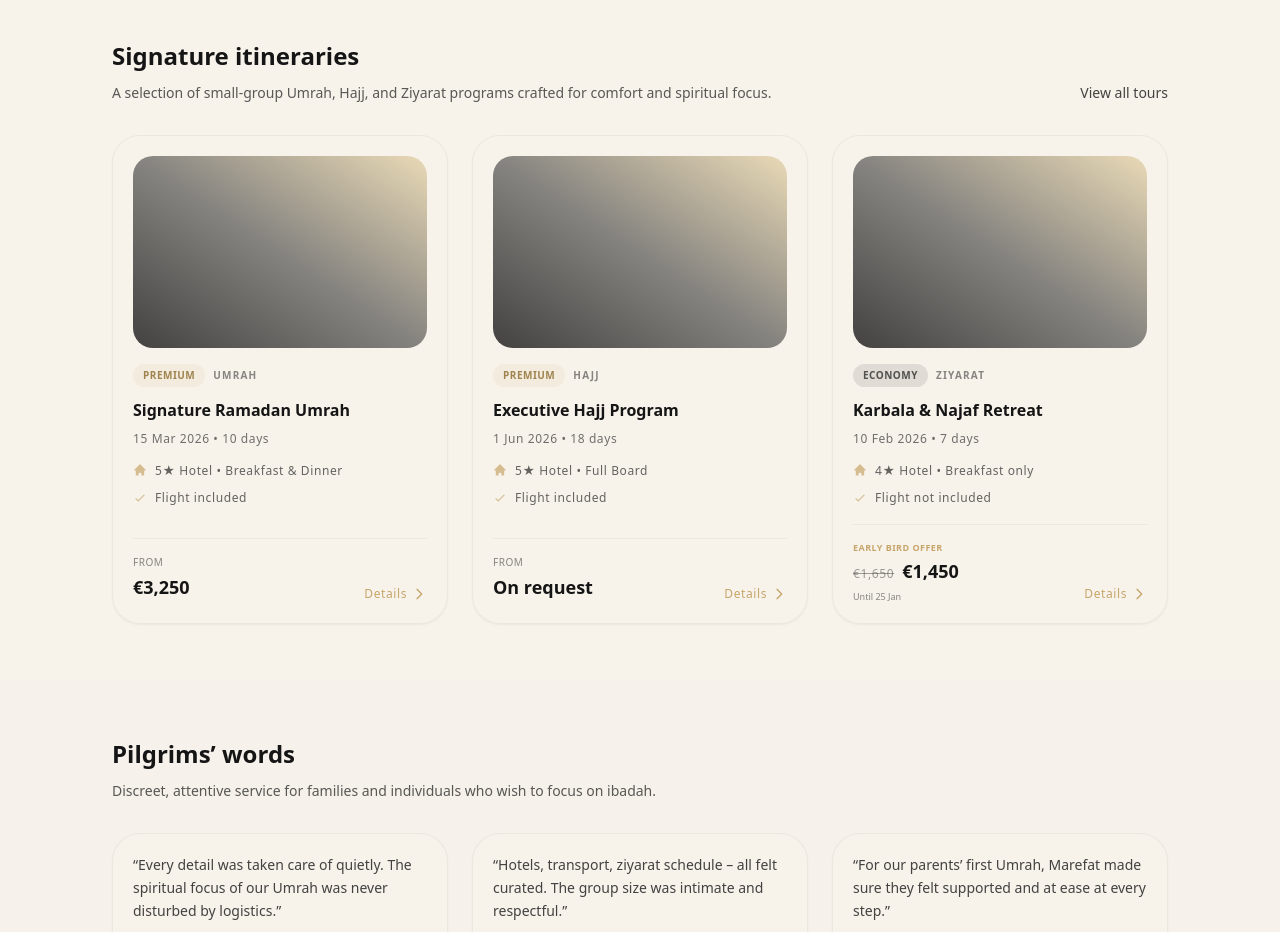
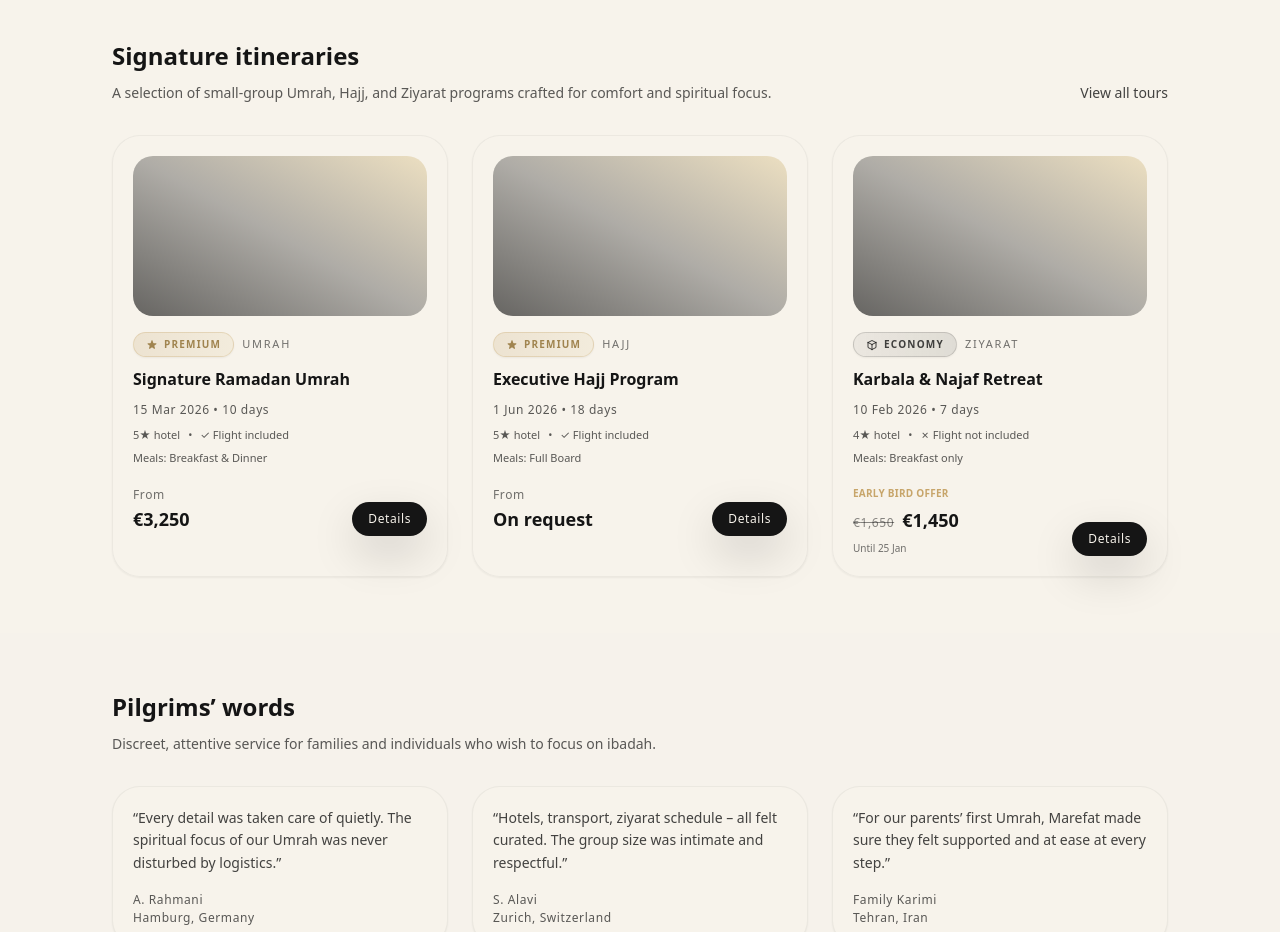
Before and after one commit to HamidrezaGtHb/marefat-pilgrimage, a Next.js app: page / in a window 1280 px wide. Shown: the part 900-1832 px from the top of the page. Built offline with nearby package versions, Linux system fonts and the light colour scheme.

Commit message:
Update Detail-Tours, Design System and Card Designs

```diff
--- a/src/app/page.tsx
+++ b/src/app/page.tsx
@@ -194,43 +194,52 @@ export default function HomePage() {
               View all tours
             </a>
           </div>
-          <div className="mt-8 grid gap-6 sm:grid-cols-2 lg:grid-cols-3">
+          <div className="mt-8 grid gap-6 md:grid-cols-2 lg:grid-cols-3">
             {featuredTours.map((tour) => (
-              <a
+              <article
                 key={tour.slug}
-                href={`/tours/${tour.slug}`}
-                className="group flex flex-col rounded-2xl border border-charcoal/5 bg-ivory/80 shadow-sm shadow-charcoal/5 transition hover:-translate-y-1 hover:shadow-soft"
+                className="group flex flex-col gap-4 rounded-2xl border border-charcoal/5 bg-ivory/90 p-5 shadow-sm shadow-charcoal/5 transition hover:-translate-y-1 hover:shadow-soft"
               >
                 {/* Image */}
-                <div className="p-5 pb-0">
-                  <div className="relative h-48 overflow-hidden rounded-xl bg-gradient-to-tr from-charcoal/80 via-charcoal/50 to-gold-soft/70">
-                    <div className="absolute inset-0 opacity-80 transition-opacity group-hover:opacity-100" />
-                  </div>
-                </div>
+                <div className="h-40 w-full flex-shrink-0 rounded-xl bg-gradient-to-tr from-charcoal/80 via-charcoal/40 to-gold-soft/70 opacity-80 transition group-hover:opacity-100" />
 
                 {/* Content */}
-                <div className="flex flex-1 flex-col p-5 pt-4">
+                <div className="flex flex-1 flex-col space-y-2">
                   {/* Badges */}
-                  <div className="flex flex-wrap items-center gap-2 mb-3">
-                    <span className={`inline-flex rounded-full px-2.5 py-1 text-[10px] font-semibold uppercase tracking-wider ${
+                  <div className="flex flex-wrap items-center gap-2">
+                    <span className={`inline-flex items-center gap-1.5 rounded-full px-3 py-1 text-[10px] font-semibold uppercase tracking-[0.12em] ${
                       tour.packageLevel === "Premium"
-                        ? "bg-gold/10 text-gold-dark"
-                        : "bg-charcoal/10 text-charcoal/70"
+                        ? "bg-gradient-to-r from-gold/20 to-gold-soft/20 text-gold-dark border border-gold/30 shadow-sm"
+                        : "bg-gradient-to-r from-charcoal/5 to-charcoal/10 text-charcoal/80 border border-charcoal/15 shadow-sm"
                     }`}>
+                      {tour.packageLevel === "Premium" ? (
+                        <svg className="h-3 w-3" fill="currentColor" viewBox="0 0 20 20">
+                          <path d="M9.049 2.927c.3-.921 1.603-.921 1.902 0l1.07 3.292a1 1 0 00.95.69h3.462c.969 0 1.371 1.24.588 1.81l-2.8 2.034a1 1 0 00-.364 1.118l1.07 3.292c.3.921-.755 1.688-1.54 1.118l-2.8-2.034a1 1 0 00-1.175 0l-2.8 2.034c-.784.57-1.838-.197-1.539-1.118l1.07-3.292a1 1 0 00-.364-1.118L2.98 8.72c-.783-.57-.38-1.81.588-1.81h3.461a1 1 0 00.951-.69l1.07-3.292z" />
+                        </svg>
+                      ) : (
+                        <svg className="h-3 w-3" fill="none" stroke="currentColor" viewBox="0 0 24 24">
+                          <path strokeLinecap="round" strokeLinejoin="round" strokeWidth={2} d="M20 7l-8-4-8 4m16 0l-8 4m8-4v10l-8 4m0-10L4 7m8 4v10M4 7v10l8 4" />
+                        </svg>
+                      )}
                       {tour.packageLevel}
                     </span>
-                    <span className="text-[10px] font-semibold uppercase tracking-[0.12em] text-charcoal/50">
+                    <span className="text-[11px] uppercase tracking-[0.16em] text-charcoal/60">
                       {tour.type}
                     </span>
                   </div>
 
                   {/* Title */}
-                  <h3 className="mb-2 text-base font-semibold leading-snug text-charcoal transition-colors group-hover:text-gold-dark">
-                    {tour.title}
-                  </h3>
+                  <h2 className="text-sm font-semibold text-charcoal sm:text-base">
+                    <a
+                      href={`/tours/${tour.slug}`}
+                      className="hover:text-gold transition"
+                    >
+                      {tour.title}
+                    </a>
+                  </h2>
 
-                  {/* Date & Duration */}
-                  <p className="mb-3 text-xs leading-relaxed text-charcoal/60">
+                  {/* Date */}
+                  <p className="text-xs text-charcoal/70">
                     {new Date(tour.startDate).toLocaleDateString("en-GB", {
                       day: "numeric",
                       month: "short",
@@ -239,38 +248,34 @@ export default function HomePage() {
                   </p>
 
                   {/* Details */}
-                  <div className="mb-4 flex-1 space-y-2 text-xs leading-relaxed text-charcoal/65">
-                    <div className="flex items-center gap-2">
-                      <svg className="h-3.5 w-3.5 flex-shrink-0 text-gold/70" fill="currentColor" viewBox="0 0 20 20">
-                        <path d="M10.707 2.293a1 1 0 00-1.414 0l-7 7a1 1 0 001.414 1.414L4 10.414V17a1 1 0 001 1h2a1 1 0 001-1v-2a1 1 0 011-1h2a1 1 0 011 1v2a1 1 0 001 1h2a1 1 0 001-1v-6.586l.293.293a1 1 0 001.414-1.414l-7-7z" />
-                      </svg>
-                      <span>{tour.hotelStars}★ Hotel • {tour.meals}</span>
+                  <div className="space-y-1.5">
+                    <div className="flex flex-wrap gap-x-2 gap-y-1 text-[11px] text-charcoal/70">
+                      <span>{tour.hotelStars}★ hotel</span>
+                      <span>•</span>
+                      <span>{tour.flightIncluded ? "✓ Flight included" : "✗ Flight not included"}</span>
                     </div>
-                    <div className="flex items-center gap-2">
-                      <svg className="h-3.5 w-3.5 flex-shrink-0 text-gold/70" fill="none" stroke="currentColor" viewBox="0 0 24 24">
-                        <path strokeLinecap="round" strokeLinejoin="round" strokeWidth={2} d="M5 13l4 4L19 7" />
-                      </svg>
-                      <span>{tour.flightIncluded ? "Flight included" : "Flight not included"}</span>
+                    <div className="flex flex-wrap gap-x-2 gap-y-1 text-[11px] text-charcoal/70">
+                      <span>Meals: {tour.meals}</span>
                     </div>
                   </div>
 
                   {/* Price & CTA */}
-                  <div className="flex items-end justify-between border-t border-charcoal/5 pt-4">
-                    <div>
+                  <div className="flex items-end justify-between gap-3 pt-3 sm:flex-col sm:items-end sm:pt-0 lg:flex-row lg:items-end lg:pt-3">
+                    <div className="w-full sm:text-right lg:text-left">
                       {tour.earlyBirdDiscount && new Date() <= new Date(tour.earlyBirdDiscount.deadline) ? (
-                        <div>
-                          <p className="text-[9px] font-bold uppercase tracking-wider text-gold">
+                        <div className="space-y-1">
+                          <p className="text-[10px] font-semibold uppercase tracking-wide text-gold">
                             Early Bird Offer
                           </p>
-                          <div className="mt-0.5 flex items-baseline gap-2">
-                            <span className="text-xs text-charcoal/40 line-through">
+                          <div className="flex items-baseline gap-2 sm:justify-end lg:justify-start">
+                            <span className="text-xs text-charcoal/50 line-through">
                               €{tour.earlyBirdDiscount.originalPrice.toLocaleString()}
                             </span>
                             <span className="text-lg font-bold text-charcoal">
                               €{tour.earlyBirdDiscount.discountedPrice.toLocaleString()}
                             </span>
                           </div>
-                          <p className="mt-0.5 text-[9px] text-charcoal/50">
+                          <p className="text-[10px] text-charcoal/60">
                             Until {new Date(tour.earlyBirdDiscount.deadline).toLocaleDateString("en-GB", {
                               day: "numeric",
                               month: "short",
@@ -279,22 +284,22 @@ export default function HomePage() {
                         </div>
                       ) : (
                         <div>
-                          <p className="text-[10px] font-medium uppercase tracking-wider text-charcoal/50">From</p>
-                          <p className="mt-0.5 text-lg font-bold text-charcoal">
+                          <p className="text-xs text-charcoal/60">From</p>
+                          <p className="text-lg font-semibold text-charcoal">
                             {tour.priceFrom > 0 ? `€${tour.priceFrom.toLocaleString()}` : "On request"}
                           </p>
                         </div>
                       )}
                     </div>
-                    <div className="flex items-center gap-1 text-xs font-medium text-gold transition-colors group-hover:text-gold-dark">
-                      <span>Details</span>
-                      <svg className="h-4 w-4 transition-transform group-hover:translate-x-0.5" fill="none" stroke="currentColor" viewBox="0 0 24 24">
-                        <path strokeLinecap="round" strokeLinejoin="round" strokeWidth={2} d="M9 5l7 7-7 7" />
-                      </svg>
-                    </div>
+                    <a
+                      href={`/tours/${tour.slug}`}
+                      className="inline-flex items-center justify-center rounded-full bg-charcoal px-4 py-2 text-xs font-medium text-ivory shadow-soft transition hover:bg-charcoal/90 sm:w-full lg:w-auto"
+                    >
+                      Details
+                    </a>
                   </div>
                 </div>
-              </a>
+              </article>
             ))}
           </div>
         </div>
```
Also changed, not shown: src/app/tours/page.tsx (+33 -52 lines).
